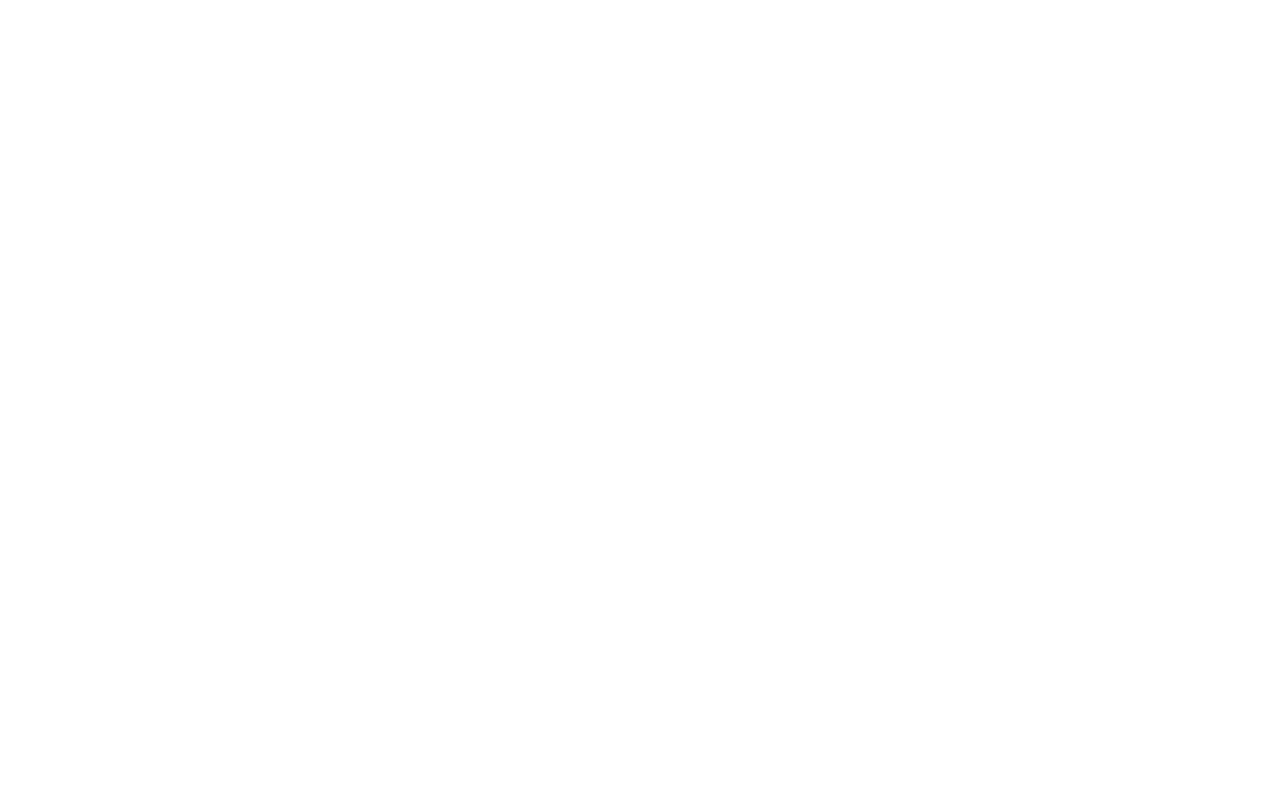
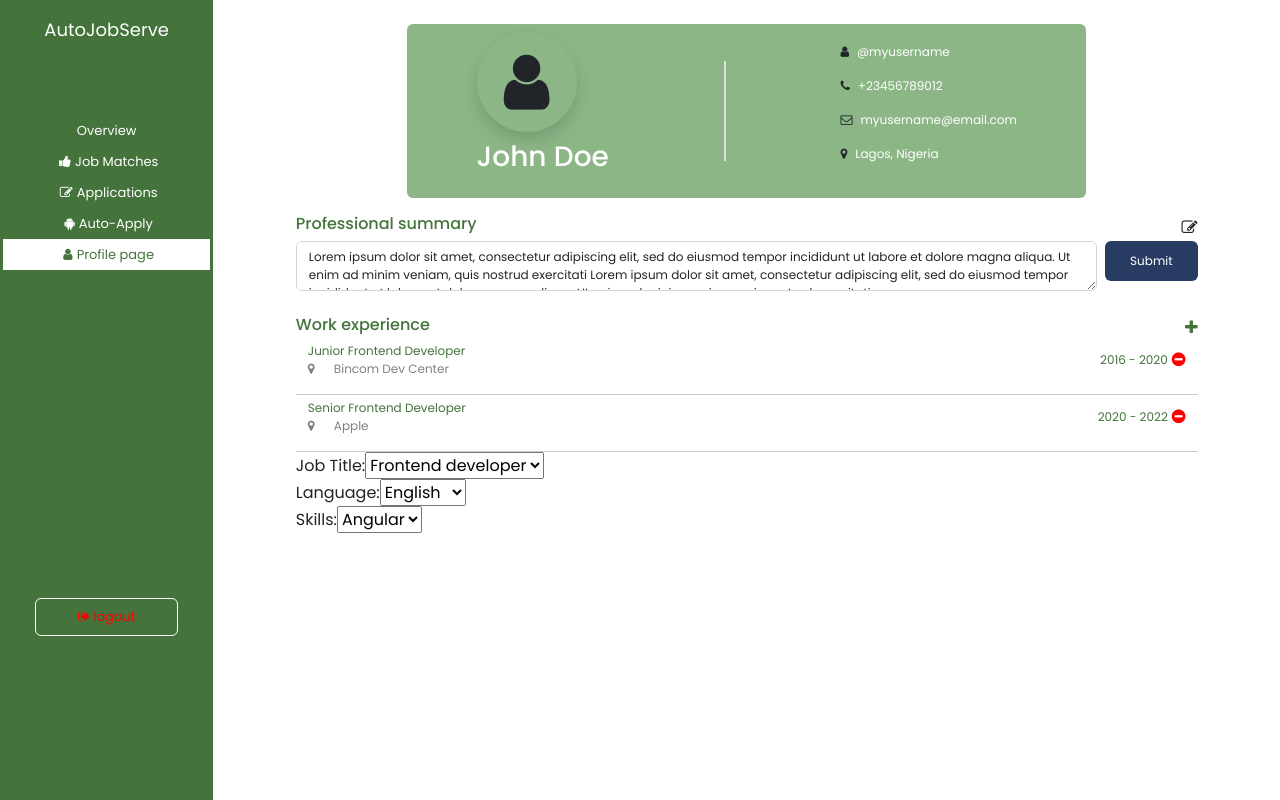
Before and after one commit to TheTeazz/jobFinder, an Angular app: page /Profile in a window 1280 px wide. Before the commit this address led to /. Built offline with nearby package versions, Linux system fonts and the light colour scheme.

Commit message:
created the profile page component and added basic features to it

```diff
--- a/src/app/app-routing.module.ts
+++ b/src/app/app-routing.module.ts
@@ -8,6 +8,7 @@
 import { JobDescriptionComponent } from './components/job-description/job-description.component';
 import { DashboardComponent } from './components/dashboard/dashboard/dashboard.component';
 import { ApplicationComponent } from './components/dashboard/application/application.component';
+import { ProfilePageComponent } from './components/profile-page/profile-page.component';
 
 const routes: Routes = [
   {path:'', component: LandingPageComponent},
@@ -18,6 +19,7 @@
   {path:'SignUp', component: SignUpComponent},
   {path:'Dashboard', component: DashboardComponent},
   {path:'Applications', component: ApplicationComponent},
+  {path:'Profile', component: ProfilePageComponent},
 ];
 
 @NgModule({
--- a/src/app/app.module.ts
+++ b/src/app/app.module.ts
@@ -13,6 +13,7 @@
 import { JobDescriptionComponent } from './components/job-description/job-description.component';
 import { DashboardComponent } from './components/dashboard/dashboard/dashboard.component';
 import { ApplicationComponent } from './components/dashboard/application/application.component';
+import { ProfilePageComponent } from './components/profile-page/profile-page.component';
 
 @NgModule({
   declarations: [
@@ -26,7 +27,8 @@
     UserInfoComponent,
     JobDescriptionComponent,
     DashboardComponent,
-    ApplicationComponent
+    ApplicationComponent,
+    ProfilePageComponent
   ],
   imports: [
     BrowserModule,
--- a/src/app/components/dashboard/side-nav/side-nav.component.css
+++ b/src/app/components/dashboard/side-nav/side-nav.component.css
@@ -2,6 +2,7 @@
     height: 100vh;
     background-color: #44733C;
     position: fixed;
+
 }
 .logo{
     position: absolute;
--- a/src/app/components/dashboard/side-nav/side-nav.component.html
+++ b/src/app/components/dashboard/side-nav/side-nav.component.html
@@ -1,4 +1,4 @@
-<div class="bod d-flex flex-column align-items-center justify-content-around">
+<div class="bod col-sm-2 col-1 d-flex flex-column align-items-center justify-content-around">
 
     <!-- logo -->
     <div class="logo d-flex justify-content-center align-items-center" (click)="navigateToHome()">
@@ -17,7 +17,6 @@
 
 
         <div routerLink="/Overview" routerLinkActive="active" class="nav-item">
-            <!-- <i class="fa fa-bars p-1" aria-hidden="true"></i> -->
             <span class="d-sm-block d-lg-inline-block"> Overview</span>
         </div>
         <div routerLink="/Job-matches" routerLinkActive="active" class="nav-item">
@@ -32,7 +31,7 @@
             <i class="fa fa-android p-1" aria-hidden="true"></i>
             <span class="d-sm-block d-lg-inline-block"> Auto-Apply</span>
         </div>
-        <div class="nav-item">
+        <div routerLink="/Profile" routerLinkActive="active" class="nav-item">
             <i class="fa fa-user p-1" aria-hidden="true"></i>
             <span class="d-sm-block d-lg-inline-block"> Profile page</span>
         </div>
--- a/src/app/components/job-matches/job-matches.component.html
+++ b/src/app/components/job-matches/job-matches.component.html
@@ -4,10 +4,10 @@
         <app-side-nav></app-side-nav>
     </div>
 
-    <div class="main col-sm-10 col-11 p-5 p-sm-3">
+    <div class="main col-sm-10 col-11 p-4 p-sm-3">
 
         <!-- user info -->
-        <div class="">
+        <div class="mb-3">
             <app-user-info></app-user-info>
         </div>
 
--- /dev/null
+++ b/src/app/components/profile-page/profile-page.component.css
@@ -0,0 +1,101 @@
+/* nav  */
+
+.nav{
+    background-color: #498A3F;
+}
+.logo{
+    font-weight: 600;
+    color: white;
+}
+.logout-btn{
+    border: none;
+    background-color: rgba(0, 0, 0, .1);
+    font-size: 12px;
+}
+button > i {
+    color: red;
+}
+
+
+/* profile information */
+
+.personal-details{
+    background-color: #8DB687;
+}
+.profile-image{
+    border-radius: 50%;
+    width: 100px;
+    height: 100px;
+
+}
+h3{
+    color: white;
+}
+p {
+    font-size: 12px;
+}
+span{
+    color: white;
+}
+.line{
+    width: 1px;
+    height: 100px;
+    border: 1px solid rgb(224, 221, 221);
+}
+
+/* professional details */
+
+h6{
+    color: #44733C;
+}
+textarea{
+    font-size: 12px;
+}
+.submit{
+    color: white;
+    max-height: 40px;
+    font-size: 12px;
+    background-color: #283C63;
+}
+
+
+/* work experience */
+.job{
+    border-bottom: 1px solid rgb(207, 201, 201);
+}
+.role{
+    color: #44733C;
+}
+.add{
+    color: #44733C;
+}
+.cancel{
+    color: red;
+}
+.minus{
+    color: red;
+    cursor: pointer;
+}
+.duration{
+    color: #44733C;
+}
+
+.new-experience{
+    border: 1px solid black;
+}
+.btn{
+    background-color: #283C63;
+    width: 100px;
+    color: white;
+    font-size: 12px;
+}
+input::placeholder{
+    font-size: 12px;
+    margin: auto 10px;
+}
+.controls{
+    cursor: pointer;
+}
+.location{
+    color: grey;
+}
--- /dev/null
+++ b/src/app/components/profile-page/profile-page.component.html
@@ -0,0 +1,180 @@
+<div class="d-flex">
+
+
+    <!-- navigation menu -->
+    <div class="col-sm-2 col-1 fixed">
+
+        <app-side-nav></app-side-nav>
+
+    </div>
+
+
+
+    <!-- profile information-->
+    <div class="col-sm-10 col-11 p-3 p-sm-4 d-md-flex flex-column align-items-center">
+
+        <!-- personal details column-->
+        <div class="personal-details d-flex flex-column flex-md-row justify-content-around align-items-center rounded p-2 col-md-8">
+
+            <div class="mx-2">
+                <div class="profile-image shadow d-flex justify-content-center align-items-center mb-2">
+
+                    <i class="fa fa-user fa-4x " aria-hidden="true"></i>
+
+                </div>
+
+                <div class="user-name text-center mb-3">
+                    <h3 class="">John Doe</h3>
+                </div>
+            </div>
+
+                <div class="line d-none d-md-inline-block"></div>
+
+            <div class="mx-2">
+                <p><i class="fa fa-user pe-2" aria-hidden="true"></i> <span>@myusername</span> </p>
+                <p><i class="fa fa-phone pe-2" aria-hidden="true"></i> <span>+23456789012</span> </p>
+                <p><i class="fa fa-envelope-o pe-2" aria-hidden="true"> </i><span>myusername@email.com</span> </p>
+                <p><i class="fa fa-map-marker pe-2" aria-hidden="true"> </i><span>Lagos, Nigeria</span> </p>
+            </div>
+        </div>
+
+
+
+        <!-- professional details -->
+        <div class="col-md-11 p-3">
+
+            <!-- professional summary -->
+            <div class="summary">
+                <div class="d-flex justify-content-between align-items-center">
+                    <h6>Professional summary</h6>
+                    <i class="fa fa-pencil-square-o" aria-hidden="true"></i>
+                </div>
+
+                <div class="d-flex">
+                    <textarea class="form-control me-2"
+                        id="exampleFormControlTextarea1">Lorem ipsum dolor sit amet, consectetur adipiscing elit, sed do eiusmod tempor incididunt ut labore et dolore magna aliqua. Ut enim ad minim veniam, quis nostrud exercitati Lorem ipsum dolor sit amet, consectetur adipiscing elit, sed do eiusmod tempor incididunt ut labore et dolore magna aliqua. Ut enim ad minim veniam, quis nostrud exercitati...</textarea>
+                    <input type="submit" value="Submit" class="submit py-1 px-3 text-center btn">
+                </div>
+
+            </div>
+
+
+
+            <!-- work experience -->
+
+            <div class="experience mt-4 ">
+
+                <div class="d-flex justify-content-between align-items-center">
+                    <h6>Work experience</h6>
+
+                    <div class="controls">
+                        <i class="cancel fa fa-times-circle-o" aria-hidden="true" (click)="cancel()"
+                            *ngIf="!isCancel"></i>
+                        <i class="add fa fa-plus" aria-hidden="true" (click)="editJobs()" *ngIf="isCancel"></i>
+                    </div>
+
+                </div>
+
+                <!-- add new experience -->
+                <div class="container new-experience rounded mb-3 p-3 d-flex flex-column justify-content-between align-items-center"
+                    *ngIf="isEdit">
+
+                    <div class="new-role p-2 d-flex">
+
+                        <input type="text" name="" placeholder="Enter your role" id="" class="col-6 mx-1">
+                        <input type="text" name="" placeholder="At where?" id="" class="col-6 mx-1">
+
+
+                    </div>
+
+                    <div class="new-company p-2 d-flex justify-content-between">
+
+
+                        <div class="">
+                            <label for="year" class="mx-1">From: </label>
+                            <input type="number" name="" placeholder="2021" id="year" min="1900" max="2022">
+
+                            <label for="year" class="mx-1">Till: </label>
+                            <input type="number" name="" placeholder="2021" id="year" min="1900" max="2022">
+                        </div>
+
+                    </div>
+
+
+                    <button type="submit" class="btn">Submit</button>
+                </div>
+
+
+                <!-- existing job experiences -->
+                <div class="container job d-flex justify-content-between align-items-center">
+
+                    <div class="job-description">
+                        <p class="role m-0">Junior Frontend Developer</p>
+                        <p class="location"><i class="fa fa-map-marker pe-3" aria-hidden="true"></i> Bincom Dev Center</p>
+                    </div>
+
+                    <div class=" d-flex">
+                        <p class="duration">2016 - 2020</p>
+                        <i class="ms-1 minus fa fa-minus-circle" aria-hidden="true"></i>
+                    </div>
+
+                </div>
+
+                <div class="container job d-flex justify-content-between align-items-center mt-1">
+
+                    <div class="job-description">
+                        <p class="role m-0">Senior Frontend Developer</p>
+                        <p class="location"><i class="fa fa-map-marker pe-3" aria-hidden="true"></i> Apple</p>
+                    </div>
+
+                    <div class=" d-flex">
+                        <p class="duration">2020 - 2022</p>
+                        <i class="ms-1 minus fa fa-minus-circle" aria-hidden="true"></i>
+                    </div>
+
+                </div>
+            </div>
+
+            <!-- other job settings -->
+            <div class="">
+                <div class="">
+                    <label for="job-title">Job Title: </label>
+                    <select name="" id="job-title">
+
+                        <option value="">Frontend developer</option>
+                        <option value="">Backend developer</option>
+                        <option value="">Angular developer</option>
+                        <option value="">React developer</option>
+                        <option value="">DevOps Engineer</option>
+                    </select>
+                </div>
+
+                <div class="">
+                    <label for="languages">Language: </label>
+                    <select name="" id="languages">
+
+                        <option value="">English</option>
+                        <option value="">French</option>
+                        <option value="">Spanish</option>
+                        <option value="">Italian</option>
+                        <option value="">Dutch</option>
+                    </select>
+                </div>
+
+                <div class="">
+                    <label for="skills">Skills: </label>
+                    <select name="" id="skills">
+
+                        <option value="">Angular</option>
+                        <option value="">React</option>
+                        <option value="">Python</option>
+                        <option value="">Vue</option>
+                        <option value="">Svelte</option>
+                    </select>
+                </div>
+            </div>
+
+        </div>
+    </div>
+
+</div>
--- /dev/null
+++ b/src/app/components/profile-page/profile-page.component.ts
@@ -0,0 +1,29 @@
+import { Component, OnInit } from '@angular/core';
+
+@Component({
+  selector: 'app-profile-page',
+  templateUrl: './profile-page.component.html',
+  styleUrls: ['./profile-page.component.css']
+})
+export class ProfilePageComponent implements OnInit {
+
+  isEdit!: boolean
+  isCancel!: boolean
+  constructor() { }
+
+  ngOnInit(): void {
+
+  this.isEdit = false
+  this.isCancel = true
+  }
+
+  cancel(){
+    this.isEdit = false
+    this.isCancel = true
+  }
+
+  editJobs(){
+    this.isEdit = true
+    this.isCancel = false
+  }
+}
```
Also changed, not shown: src/app/components/dashboard/dashboard/dashboard.component.html (+1 -6 lines), src/app/components/dashboard/overview/overview.component.html (+4 -3 lines), 1 other file (tests, documents, lock files or other folders).
